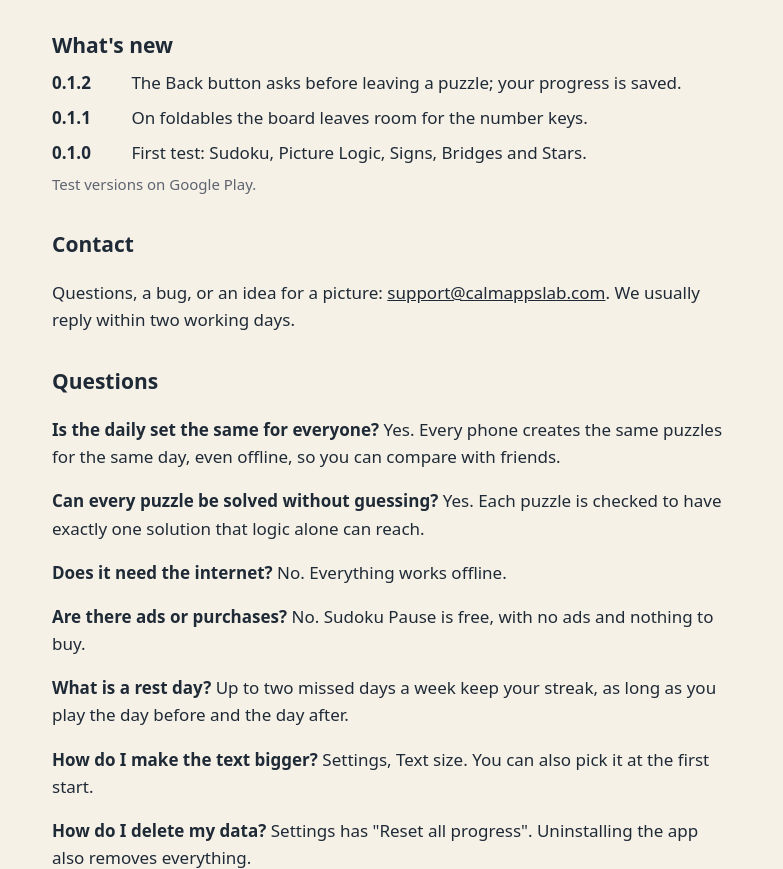
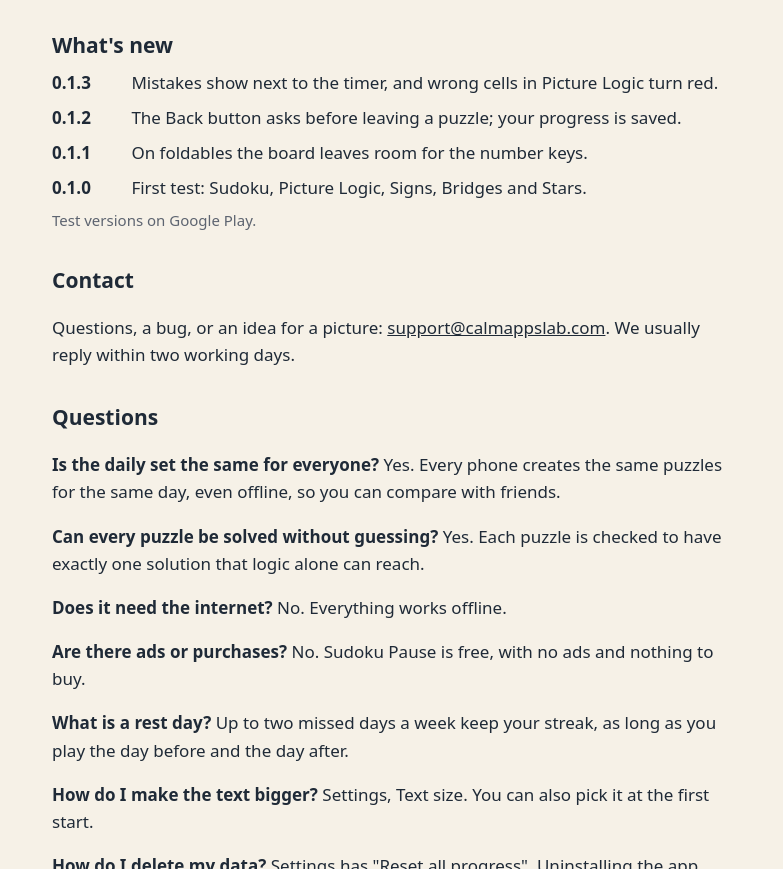
Before and after one commit to calm-apps-lab/calm-apps-lab.github.io, a plain HTML site: page pp/index.html in a window 1280 px wide. Shown: the part 929-1798 px from the top of the page, without its empty margins (248-1031 px from the left). Drawn offline with Linux system fonts and the light colour scheme.

Commit message:
Add files via upload

```diff
--- a/pp/index.html
+++ b/pp/index.html
@@ -44,6 +44,7 @@
 
   <h2>What's new</h2>
   <ul class="ver">
+    <li><b>0.1.3</b><span>Mistakes show next to the timer, and wrong cells in Picture Logic turn red.</span></li>
     <li><b>0.1.2</b><span>The Back button asks before leaving a puzzle; your progress is saved.</span></li>
     <li><b>0.1.1</b><span>On foldables the board leaves room for the number keys.</span></li>
     <li><b>0.1.0</b><span>First test: Sudoku, Picture Logic, Signs, Bridges and Stars.</span></li>
```
